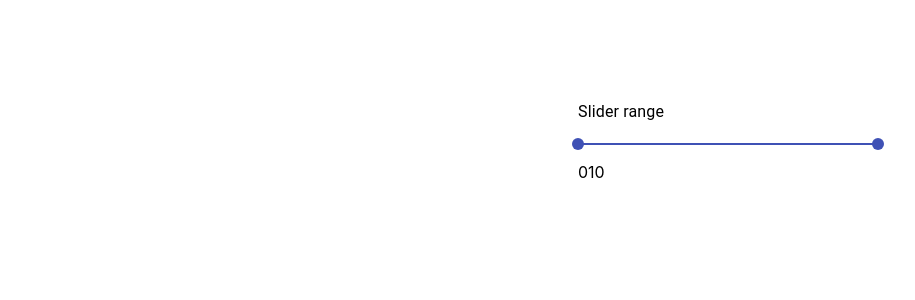
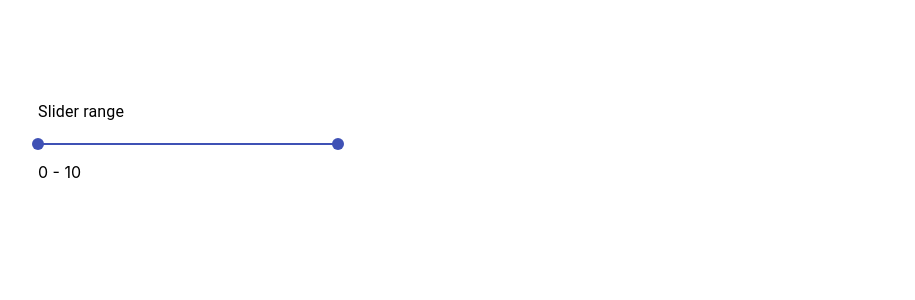
Before and after one commit to DomeNTPS/FeatureWork, a React (Create React App) app: page /Task1 in a window 1280 px wide. Shown: the top 300 px of the page, without its empty margins (262-1177 px from the left). Built offline with nearby package versions, Linux system fonts and the light colour scheme.

Commit message:
change css

```diff
--- a/src/components/Task1.js
+++ b/src/components/Task1.js
@@ -16,16 +16,16 @@ export const Task1 = () => {
     }
 
     return (
-      <div style={{ justifySelf: "center" }}>
+      <div style={{ marginLeft: 300 }}>
         {/* <button onClick={changePage}> Task 2 </button> */}
         <Typography
           id="range-slider"
           gutterBottom
-          style={{ marginLeft: 700, marginTop: 100 }}
+          style={{  marginTop: 100 }}
         >
           Slider range
         </Typography>
-        <div style={{ width: 300, marginLeft: 700 }}>
+        <div style={{ width: 300 }}>
           <Slider
             value={value1}
             onChange={handleChange}
@@ -36,7 +36,7 @@ export const Task1 = () => {
             max={10.0}
             step={0.01}
           />
-          {value1}
+          {value1[0]} - {value1[1]}
         </div>
       </div>
     );
--- a/src/components/Task1_2.js
+++ b/src/components/Task1_2.js
@@ -76,7 +76,7 @@ export const Task1_2 = () => {
 
     return (
       <div>
-        <button onClick={randomXYW} style={{marginLeft:300, marginBottom: 100, marginTop: 100}}>
+        <button onClick={randomXYW} style={{marginLeft:300, marginBottom: 50, marginTop: 100}}>
           random xy{" "}
         </button>
         {/* <div style={{ display: "flex" }}>
```
